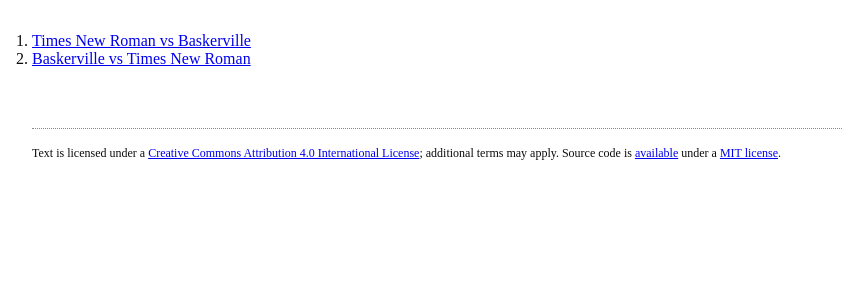
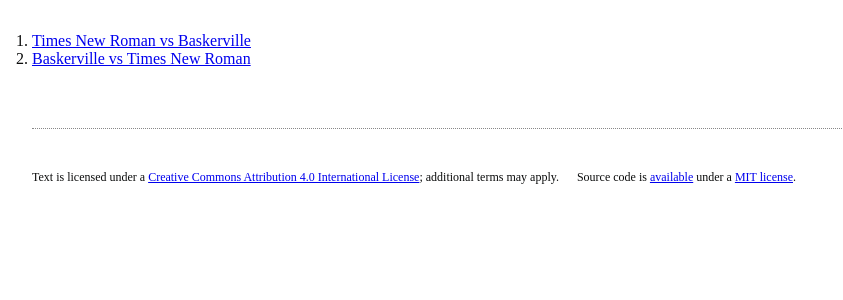
Before and after one commit to typediff/typediff.github.io, a Jekyll site: the page built from index.html, in a window 1280 px wide. Shown: the top 300 px of the page, without its empty margins (0-843 px from the left). Built offline with Jekyll 4.4.1, drawn with Linux system fonts in a browser that asks for light colours.

Commit message:
Footer as a list

```diff
--- a/_includes/footer.html
+++ b/_includes/footer.html
@@ -1,5 +1,8 @@
-<footer>
+<footer role="contentinfo">
 <div id="footer">
-<span xmlns:dct="http://purl.org/dc/terms/" href="http://purl.org/dc/dcmitype/Text" rel="dct:type">Text</span> is licensed under a <a rel="license" href="http://creativecommons.org/licenses/by/4.0/">Creative Commons Attribution 4.0 International License</a>;  additional terms may apply. Source code is <a href="https://github.com/fontdiff">available</a> under a <a href="/LICENSE">MIT license</a>.</p>
+<ul>
+  <li xmlns:dct="http://purl.org/dc/terms/" href="http://purl.org/dc/dcmitype/Text" rel="dct:type">Text</span> is licensed under a <a rel="license" href="http://creativecommons.org/licenses/by/4.0/">Creative Commons Attribution 4.0 International License</a>;  additional terms may apply.
+  <li>Source code is <a href="https://github.com/fontdiff">available</a> under a <a href="/LICENSE">MIT license</a>.
+</ul>
 </div>
 </footer>
--- a/css/styles.css
+++ b/css/styles.css
@@ -123,3 +123,15 @@ h1 a:hover {
   line-height: 4em;
   border-top: 1px dotted #888;
 }
+
+#footer ul {
+  clear: both;
+  margin: 1em 0;
+  padding: 1em 0;
+}
+
+#footer li {
+  display: inline;
+  margin-left: 0;
+  margin-right: 1.25em;
+}
```
